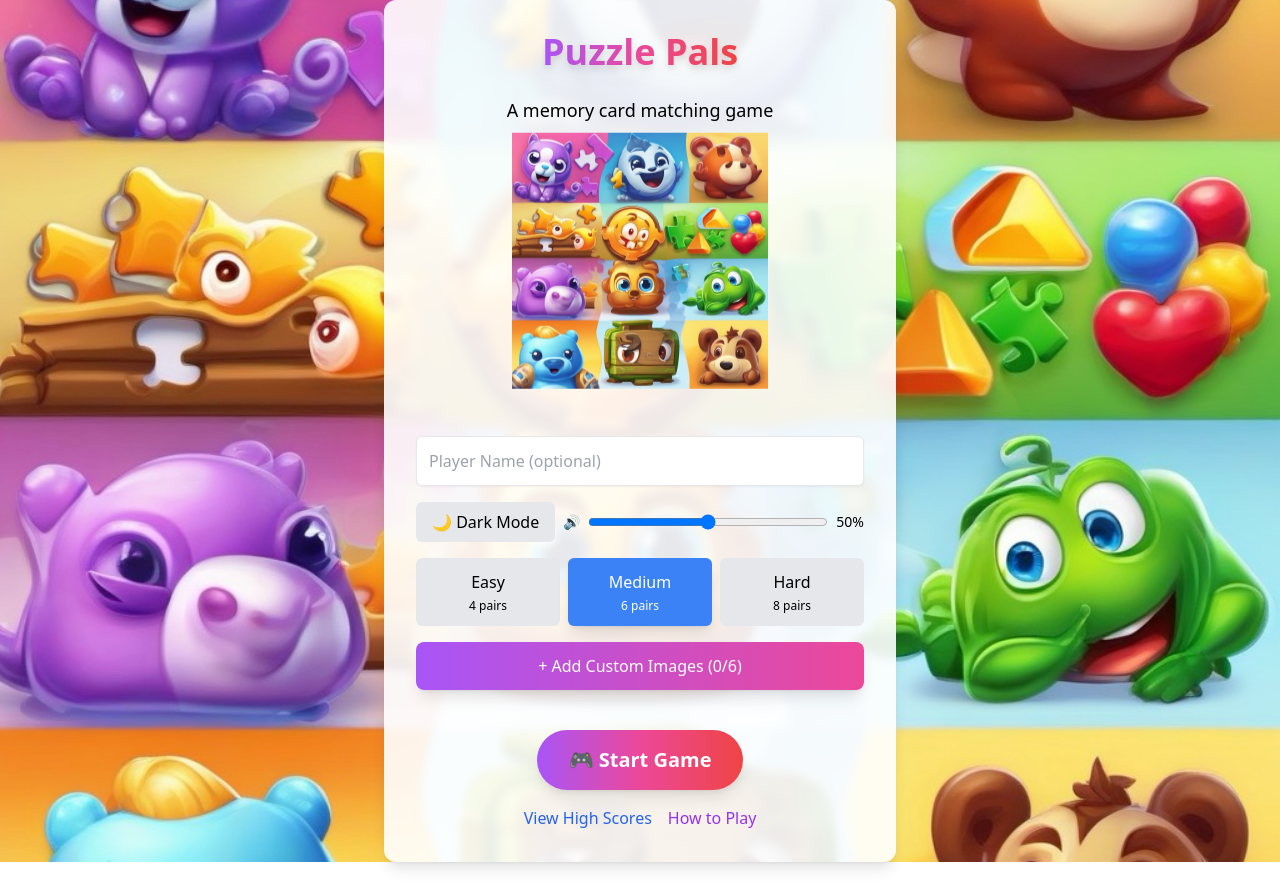
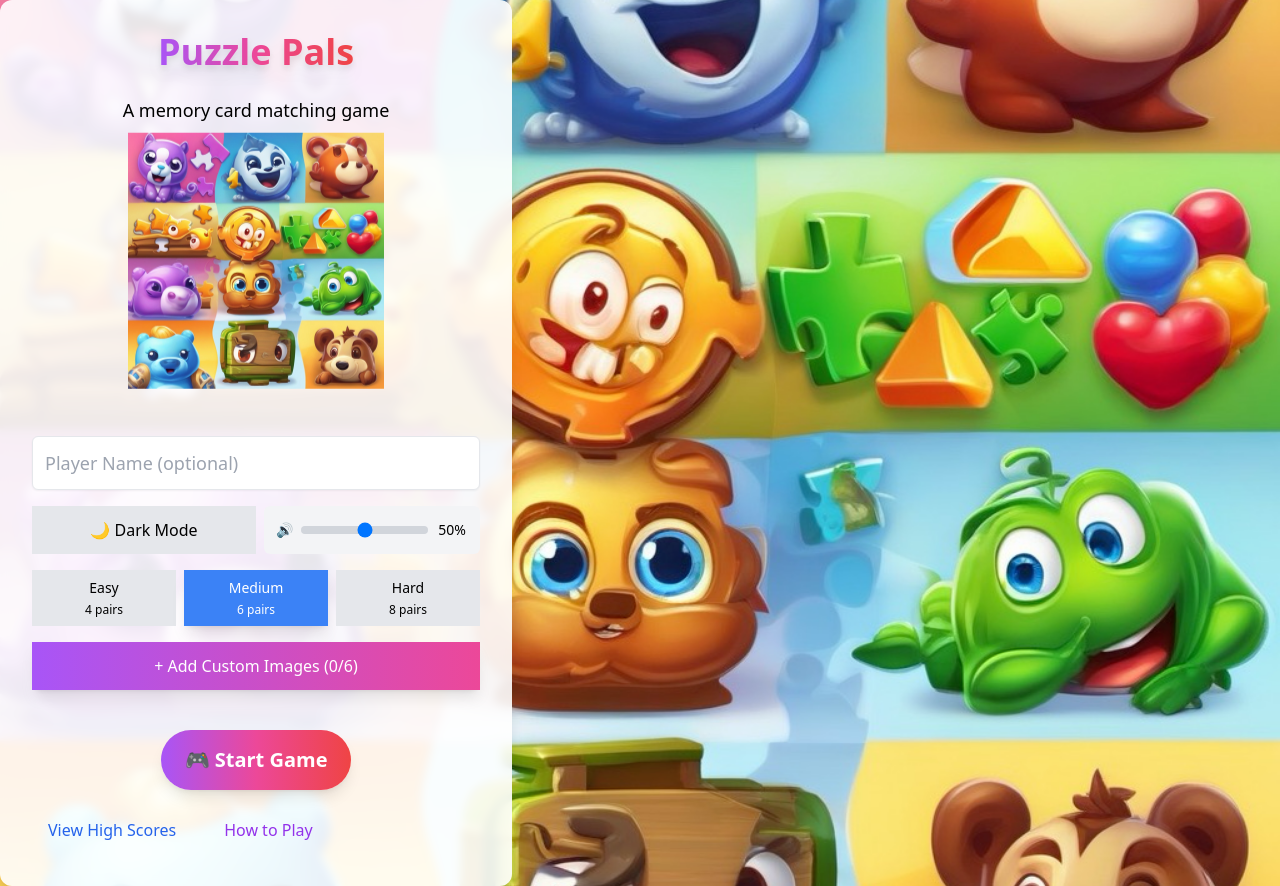
Before and after one commit to sudo-self/puzzle-pals, a React (Create React App) app: page / in a window 1280 px wide. Before the commit the page ends 862 px from the top, so only its background shows below. Built offline with nearby package versions, Linux system fonts and the light colour scheme.

Commit message:
Update App.tsx

```diff
--- a/src/App.tsx
+++ b/src/App.tsx
@@ -114,6 +114,38 @@ const generateAvatar = () => {
   return `https://api.dicebear.com/9.x/fun-emoji/svg?seed=${seed}`;
 };
 
+// Touch-friendly button component
+const TouchButton: React.FC<{
+  onClick: () => void;
+  children: React.ReactNode;
+  className?: string;
+  disabled?: boolean;
+  size?: "sm" | "md" | "lg";
+}> = ({ onClick, children, className = "", disabled = false, size = "md" }) => {
+  const sizeClasses = {
+    sm: "px-3 py-2 text-sm min-h-[44px]",
+    md: "px-4 py-3 text-base min-h-[48px]",
+    lg: "px-6 py-4 text-lg min-h-[52px]"
+  };
+
+  return (
+    <button
+      onClick={onClick}
+      disabled={disabled}
+      className={`
+        ${sizeClasses[size]}
+        touch-manipulation select-none
+        active:scale-95 transition-transform duration-150
+        disabled:opacity-50 disabled:active:scale-100
+        ${className}
+      `}
+      style={{ WebkitTapHighlightColor: 'transparent' }}
+    >
+      {children}
+    </button>
+  );
+};
+
 // Components
 const SplashScreen: React.FC<{
   theme: "light" | "dark";
@@ -142,24 +174,31 @@ const SplashScreen: React.FC<{
   onImageUpload, onRemoveImage, onStartGame, onToggleTutorial, onToggleScores,
   onClearScores, volume, onVolumeChange, playSound
 }) => {
+  const fileInputRef = useRef<HTMLInputElement>(null);
+
+  const handleImageUploadClick = () => {
+    playSound("click");
+    fileInputRef.current?.click();
+  };
+
   return (
-    <div className={`text-center p-8 space-y-6 max-w-lg w-full rounded-xl shadow-lg ${
+    <div className={`text-center p-4 md:p-8 space-y-6 max-w-lg w-full rounded-xl shadow-lg ${
       theme === "light"
         ? "bg-white/90 backdrop-blur-sm"
         : "bg-gray-800/90 backdrop-blur-sm"
     }`}>
-      <h1 className="text-4xl font-bold mb-4">
+      <h1 className="text-3xl md:text-4xl font-bold mb-4">
         <span className="bg-gradient-to-r from-purple-500 via-pink-500 to-red-500 bg-clip-text text-transparent drop-shadow-lg">
           Puzzle Pals
         </span>
       </h1>
-      <p className="text-lg">A memory card matching game</p>
+      <p className="text-base md:text-lg">A memory card matching game</p>
 
       <div className="flex justify-center my-4">
         <img
           src="./pals.svg"
           alt="Puzzle Pals Logo"
-          className="w-64 h-64 mx-auto animate-bounce"
+          className="w-48 h-48 md:w-64 md:h-64 mx-auto animate-bounce"
         />
       </div>
 
@@ -169,21 +208,22 @@ const SplashScreen: React.FC<{
           value={playerName}
           onChange={(e) => onNameChange(e.target.value)}
           placeholder="Player Name (optional)"
-          className="mt-2 p-3 w-full border rounded-md shadow-sm focus:ring-2 focus:ring-purple-500 focus:border-transparent"
+          className="mt-2 p-3 w-full border rounded-md shadow-sm focus:ring-2 focus:ring-purple-500 focus:border-transparent text-base md:text-lg min-h-[48px]"
         />
 
-        <div className="flex space-x-2">
-          <button
+        <div className="flex flex-col md:flex-row gap-2">
+          <TouchButton
             onClick={() => {
               playSound("click");
               onThemeChange();
             }}
-            className="px-4 py-2 rounded-md bg-gray-200 hover:bg-gray-300 dark:bg-gray-700 dark:hover:bg-gray-600 transition-colors"
+            className="flex-1 bg-gray-200 hover:bg-gray-300 dark:bg-gray-700 dark:hover:bg-gray-600 transition-colors"
+            size="md"
           >
             {theme === "light" ? "🌙 Dark Mode" : "☀️ Light Mode"}
-          </button>
+          </TouchButton>
 
-          <div className="flex-1 flex items-center space-x-2">
+          <div className="flex-1 flex items-center space-x-2 bg-gray-100 dark:bg-gray-700 rounded-md px-3 min-h-[48px]">
             <span className="text-sm">🔊</span>
             <input
               type="range"
@@ -192,21 +232,21 @@ const SplashScreen: React.FC<{
               step="0.1"
               value={volume}
               onChange={(e) => onVolumeChange(parseFloat(e.target.value))}
-              className="w-full"
+              className="w-full h-2 bg-gray-300 rounded-lg appearance-none cursor-pointer"
             />
-            <span className="text-sm">{Math.round(volume * 100)}%</span>
+            <span className="text-sm w-12">{Math.round(volume * 100)}%</span>
           </div>
         </div>
 
         <div className="grid grid-cols-3 gap-2">
           {Object.entries(DIFFICULTY_SETTINGS).map(([key, setting]) => (
-            <button
+            <TouchButton
               key={key}
               onClick={() => {
                 playSound("click");
                 onDifficultyChange(key as "easy" | "medium" | "hard");
               }}
-              className={`p-3 rounded-md transition-all ${
+              className={`transition-all ${
                 difficulty === key
                   ? key === "easy"
                     ? "bg-green-500 text-white shadow-lg"
@@ -217,28 +257,31 @@ const SplashScreen: React.FC<{
                     ? "bg-gray-200 hover:bg-gray-300"
                     : "bg-gray-700 hover:bg-gray-600"
               }`}
+              size="sm"
             >
               {setting.name}
               <div className="text-xs mt-1">
                 {setting.pairs} pairs
               </div>
-            </button>
+            </TouchButton>
           ))}
         </div>
 
-        <div className="relative mt-4">
-          <button
-            className="neumorphic-button w-full px-4 py-3 rounded-lg bg-gradient-to-r from-purple-500 to-pink-500 text-white shadow-lg hover:from-purple-600 hover:to-pink-600 transition-all"
-            onClick={() => playSound("click")}
+        <div className="relative">
+          <TouchButton
+            className="w-full bg-gradient-to-r from-purple-500 to-pink-500 text-white shadow-lg hover:from-purple-600 hover:to-pink-600"
+            onClick={handleImageUploadClick}
+            size="md"
           >
             + Add Custom Images ({customImages.length}/{DIFFICULTY_SETTINGS[difficulty].pairs})
-          </button>
+          </TouchButton>
           <input
+            ref={fileInputRef}
             type="file"
             multiple
             accept="image/*"
             onChange={(e) => onImageUpload(e.target.files)}
-            className="absolute inset-0 opacity-0 cursor-pointer"
+            className="absolute inset-0 opacity-0 cursor-pointer w-full h-full"
           />
         </div>
 
@@ -259,7 +302,8 @@ const SplashScreen: React.FC<{
                       playSound("click");
                       onRemoveImage(i);
                     }}
-                    className="absolute -top-2 -right-2 bg-red-500 text-white rounded-full w-5 h-5 flex items-center justify-center text-xs hover:bg-red-600 transition-colors"
+                    className="absolute -top-2 -right-2 bg-red-500 text-white rounded-full w-6 h-6 flex items-center justify-center text-xs hover:bg-red-600 transition-colors touch-manipulation"
+                    style={{ WebkitTapHighlightColor: 'transparent' }}
                   >
                     ×
                   </button>
@@ -270,36 +314,39 @@ const SplashScreen: React.FC<{
         )}
 
         <div className="flex flex-col items-center space-y-4 pt-4">
-          <button
+          <TouchButton
             onClick={() => {
               playSound("punch");
               onStartGame();
             }}
-            className="mt-2 px-8 py-4 text-xl font-bold text-white rounded-full bg-gradient-to-r from-purple-500 via-pink-500 to-red-500 shadow-lg hover:scale-105 transition-transform disabled:opacity-50 disabled:cursor-not-allowed"
+            className="mt-2 text-xl font-bold text-white rounded-full bg-gradient-to-r from-purple-500 via-pink-500 to-red-500 shadow-lg hover:scale-105 disabled:opacity-50 disabled:cursor-not-allowed"
             disabled={customImages.length > DIFFICULTY_SETTINGS[difficulty].pairs}
+            size="lg"
           >
             🎮 Start Game
-          </button>
+          </TouchButton>
 
-          <div className="flex space-x-4">
-            <button
+          <div className="flex flex-col sm:flex-row gap-4 w-full">
+            <TouchButton
               onClick={() => {
                 playSound("click");
                 onToggleScores();
               }}
-              className="text-blue-600 hover:underline dark:text-blue-400"
+              className="text-blue-600 hover:underline dark:text-blue-400 bg-transparent"
+              size="md"
             >
               {showScores ? "Hide Scores" : "View High Scores"}
-            </button>
-            <button
+            </TouchButton>
+            <TouchButton
               onClick={() => {
                 playSound("click");
                 onToggleTutorial();
               }}
-              className="text-purple-600 hover:underline dark:text-purple-400"
+              className="text-purple-600 hover:underline dark:text-purple-400 bg-transparent"
+              size="md"
             >
               {showTutorial ? "Hide Tutorial" : "How to Play"}
-            </button>
+            </TouchButton>
           </div>
         </div>
 
@@ -309,7 +356,7 @@ const SplashScreen: React.FC<{
           }`}>
             <h3 className="font-bold mb-2">How to Play</h3>
             <ul className="text-left space-y-2 text-sm">
-              <li>• Click on tiles to flip them over and reveal the image</li>
+              <li>• Tap on tiles to flip them over and reveal the image</li>
               <li>• Match two identical images to make them disappear</li>
               <li>• Try to find all pairs in the fewest moves and shortest time</li>
               <li>• Higher difficulties have more pairs to match</li>
@@ -344,17 +391,18 @@ const ScoresList: React.FC<{
     }`}>
       <div className="flex justify-between items-center mb-2">
         <h3 className="font-bold text-lg">Leaderboard</h3>
-        <button
+        <TouchButton
           onClick={onClearScores}
-          className="text-xs bg-red-500 text-white px-2 py-1 rounded hover:bg-red-600 transition-colors"
+          className="bg-red-500 text-white hover:bg-red-600 transition-colors"
+          size="sm"
         >
           Clear Scores
-        </button>
+        </TouchButton>
       </div>
       {scores.length === 0 ? (
         <p className="text-gray-500">No scores yet! Play a game to appear here.</p>
       ) : (
-        <div className="overflow-x-auto">
+        <div className="overflow-x-auto touch-pan-x">
           <table className="w-full text-sm">
             <thead>
               <tr className="border-b">
@@ -363,7 +411,6 @@ const ScoresList: React.FC<{
                 <th className="text-left">Difficulty</th>
                 <th className="text-right">Moves</th>
                 <th className="text-right">Time</th>
-                <th className="text-right">Date</th>
               </tr>
             </thead>
             <tbody>
@@ -383,11 +430,10 @@ const ScoresList: React.FC<{
                   <td className="py-2">
                     {i === 0 ? "🥇" : i === 1 ? "🥈" : i === 2 ? "🥉" : i + 1}
                   </td>
-                  <td>{score.name || "Anonymous"}</td>
+                  <td className="truncate max-w-[80px]">{score.name || "Anonymous"}</td>
                   <td>{DIFFICULTY_SETTINGS[score.difficulty].name}</td>
                   <td className="text-right">{score.moves}</td>
                   <td className="text-right">{formatTime(score.time)}</td>
-                  <td className="text-right">{score.date}</td>
                 </tr>
               ))}
             </tbody>
@@ -423,7 +469,6 @@ const Confetti: React.FC<{ show: boolean }> = ({ show }) => {
         );
       })}
 
-
       {[...Array(50)].map((_, i) => (
         <div
           key={`fallback-${i}`}
@@ -449,24 +494,33 @@ const GameBoard: React.FC<{
   theme: "light" | "dark";
   onTileClick: (index: number) => void;
 }> = ({ tiles, difficulty, theme, onTileClick }) => {
-  const [hoveredTile, setHoveredTile] = useState<number | null>(null);
+  const [touchedTile, setTouchedTile] = useState<number | null>(null);
+
+  const getGridCols = () => {
+    const cols = DIFFICULTY_SETTINGS[difficulty].columns;
+    return `grid-cols-${cols} sm:grid-cols-${cols} md:grid-cols-${cols}`;
+  };
 
   return (
-    <div className={`grid gap-3 w-full grid-cols-${DIFFICULTY_SETTINGS[difficulty].columns}`}>
+    <div className={`grid gap-2 sm:gap-3 w-full max-w-full overflow-hidden ${getGridCols()} p-2`}>
       {tiles.map((tile, index) => (
         <div
           key={tile.id}
-          className={`tile-container aspect-square relative ${
-            tile.animate ? "spin-on-match pop-on-match" : ""
-          } ${tile.isMatched ? "glow" : ""} ${
-            hoveredTile === index ? "scale-105" : ""
-          } transition-transform duration-200`}
+          className={`
+            tile-container aspect-square relative
+            ${tile.animate ? "spin-on-match pop-on-match" : ""}
+            ${tile.isMatched ? "glow" : ""}
+            ${touchedTile === index ? "scale-105" : ""}
+            transition-transform duration-200
+            touch-manipulation
+          `}
           onClick={() => onTileClick(index)}
-          onMouseEnter={() => setHoveredTile(index)}
-          onMouseLeave={() => setHoveredTile(null)}
+          onTouchStart={() => setTouchedTile(index)}
+          onTouchEnd={() => setTouchedTile(null)}
+          style={{ WebkitTapHighlightColor: 'transparent' }}
         >
           <div
-            className={`tile-inner ${
+            className={`tile-inner w-full h-full ${
               tile.isFlipped || tile.isMatched ? "tile-flipped" : ""
             }`}
           >
@@ -475,14 +529,15 @@ const GameBoard: React.FC<{
                 ? "border border-gray-300 bg-white"
                 : "border border-gray-600 bg-gray-800"
             } ${tile.isHinted ? "hint-glow" : ""}`}>
-              <span className="text-3xl opacity-70">❔</span>
+              <span className="text-2xl sm:text-3xl opacity-70">❔</span>
             </div>
             <div className="tile-face tile-back flex items-center justify-center">
               <img
                 src={tile.content}
                 alt="Tile Content"
-                className="w-full h-full object-cover rounded-lg"
+                className="w-full h-full object-cover rounded-lg select-none"
                 loading="lazy"
+                draggable={false}
               />
             </div>
           </div>
@@ -780,16 +835,17 @@ const MemoryTileGame = () => {
 
   return (
     <div
-      className={`min-h-screen ${
+      className={`min-h-screen safe-area-inset ${
         showSplash
           ? "bg-white"
           : theme === "light"
           ? "bg-gradient-to-br from-blue-100 via-purple-100 to-pink-100"
           : "bg-gradient-to-br from-gray-800 via-gray-700 to-gray-900"
-      } flex items-center justify-center transition-colors duration-300`}
+      } flex items-center justify-center transition-colors duration-300 overflow-hidden`}
       style={splashBackground}
     >
       {showSplash ? (
+        <div className="w-full h-full overflow-y-auto">
           <SplashScreen
             theme={theme}
             playerName={playerName}
@@ -812,21 +868,22 @@ const MemoryTileGame = () => {
             onVolumeChange={setVolume}
             playSound={playSound}
           />
+        </div>
       ) : (
-        <div className="w-full max-w-5xl flex flex-col items-center relative p-4">
+        <div className="w-full max-w-5xl flex flex-col items-center relative p-2 sm:p-4 h-full">
           <Confetti show={showConfetti} />
 
           {/* Game Header */}
-          <div className="w-full flex justify-between items-center mb-6">
-            <div className="flex items-center space-x-4">
+          <div className="w-full flex flex-col sm:flex-row justify-between items-center mb-4 sm:mb-6 gap-2">
+            <div className="flex items-center space-x-2 sm:space-x-4">
               {playerName && (
-                <div className="text-2xl md:text-4xl font-bold">
+                <div className="text-xl sm:text-2xl md:text-4xl font-bold">
                   <span className="bg-gradient-to-r from-purple-600 via-pink-500 to-red-500 bg-clip-text text-transparent drop-shadow-md">
                     {playerName}
                   </span>
                 </div>
               )}
-              <span className={`text-lg px-3 py-1 rounded-full ${
+              <span className={`text-sm sm:text-lg px-2 sm:px-3 py-1 rounded-full ${
                 difficulty === "easy"
                   ? "bg-green-100 text-green-800"
                   : difficulty === "medium"
@@ -837,28 +894,30 @@ const MemoryTileGame = () => {
               </span>
             </div>
 
-            <div className="flex items-center space-x-4">
-              <button
+            <div className="flex items-center space-x-2 sm:space-x-4">
+              <TouchButton
                 onClick={() => {
                   playSound("click");
                   setTheme(theme === "light" ? "dark" : "light");
                 }}
                 className="p-2 rounded-full bg-white bg-opacity-30 hover:bg-opacity-50 transition-colors"
+                size="sm"
               >
                 {theme === "light" ? "🌙" : "☀️"}
-              </button>
-              <button
+              </TouchButton>
+              <TouchButton
                 onClick={handleRestart}
-                className="bg-gradient-to-r from-red-500 to-orange-500 hover:from-red-600 hover:to-orange-600 text-white font-bold py-2 px-4 rounded shadow transition-all"
+                className="bg-gradient-to-r from-red-500 to-orange-500 hover:from-red-600 hover:to-orange-600 text-white font-bold rounded shadow transition-all"
+                size="sm"
               >
                 🏠 Main Menu
-              </button>
+              </TouchButton>
             </div>
           </div>
 
           {/* Game Stats */}
-          <div className="mb-6 flex justify-between w-full px-6 text-xl font-semibold">
-            <div className="flex flex-wrap gap-4 justify-center">
+          <div className="mb-4 sm:mb-6 w-full px-2">
+            <div className="flex flex-wrap gap-2 sm:gap-4 justify-center text-base sm:text-xl font-semibold">
               <div className="bg-gradient-to-r from-purple-600 via-pink-500 to-red-500 bg-clip-text text-transparent drop-shadow-md">
                 🏃 Moves: <b>{moves}</b>
               </div>
@@ -868,77 +927,87 @@ const MemoryTileGame = () => {
               <div className="bg-gradient-to-r from-purple-600 via-pink-500 to-red-500 bg-clip-text text-transparent drop-shadow-md">
                 ⏱️ Time: <b>{formatTime(timer)}</b>
               </div>
-              <button
+              <TouchButton
                 onClick={showHint}
                 disabled={hintCount <= 0 || flippedTiles.length > 0 || gameOver}
-                className={`px-3 py-1 rounded-full flex items-center gap-1 ${
+                className={`rounded-full flex items-center gap-1 ${
                   hintCount <= 0 || flippedTiles.length > 0 || gameOver
                     ? "bg-gray-300 text-gray-500 cursor-not-allowed"
                     : "bg-yellow-500 text-white hover:bg-yellow-600 cursor-pointer"
                 } transition-colors`}
+                size="sm"
               >
                 💡 Hint ({hintCount})
-              </button>
+              </TouchButton>
             </div>
           </div>
 
           {/* Game Over Modal */}
           {gameOver && (
-            <div className="absolute inset-0 bg-black/70 flex items-center justify-center z-10 rounded-lg backdrop-blur-sm">
-              <div className={`p-8 rounded-lg shadow-xl text-center max-w-md w-full ${
+            <div className="absolute inset-0 bg-black/70 flex items-center justify-center z-10 rounded-lg backdrop-blur-sm p-4">
+              <div className={`p-6 sm:p-8 rounded-lg shadow-xl text-center max-w-md w-full ${
                 theme === "light" ? "bg-white" : "bg-gray-800"
               }`}>
-                <h2 className="text-3xl font-bold mb-4 bg-gradient-to-r from-purple-600 via-pink-500 to-red-500 bg-clip-text text-transparent">
+                <h2 className="text-2xl sm:text-3xl font-bold mb-4 bg-gradient-to-r from-purple-600 via-pink-500 to-red-500 bg-clip-text text-transparent">
                   🎉 You Win! 🎉
                 </h2>
-                <div className="space-y-2 mb-6">
-                  <p className="text-xl">Completed in <b>{moves}</b> moves</p>
-                  <p className="text-xl">Time: <b>{formatTime(timer)}</b></p>
-                  <p className="text-xl">Difficulty: <b>{gameConfig.name}</b></p>
-                  <p className="text-xl">Hints remaining: <b>{hintCount}</b></p>
+                <div className="space-y-2 mb-6 text-base sm:text-xl">
+                  <p>Completed in <b>{moves}</b> moves</p>
+                  <p>Time: <b>{formatTime(timer)}</b></p>
+                  <p>Difficulty: <b>{gameConfig.name}</b></p>
+                  <p>Hints remaining: <b>{hintCount}</b></p>
                 </div>
-                <div className="flex space-x-4 justify-center">
-                  <button
+                <div className="flex flex-col sm:flex-row space-y-2 sm:space-y-0 sm:space-x-4 justify-center">
+                  <TouchButton
                     onClick={handleNewGame}
-                    className="px-6 py-2 bg-gradient-to-r from-blue-500 to-purple-500 text-white rounded-lg hover:from-blue-600 hover:to-purple-600 transition-all shadow"
+                    className="bg-gradient-to-r from-blue-500 to-purple-500 text-white rounded-lg hover:from-blue-600 hover:to-purple-600 transition-all shadow"
+                    size="md"
                   >
                     🔄 Play Again
-                  </button>
-                  <button
+                  </TouchButton>
+                  <TouchButton
                     onClick={handleRestart}
-                    className="px-6 py-2 bg-gradient-to-r from-gray-500 to-gray-700 text-white rounded-lg hover:from-gray-600 hover:to-gray-800 transition-all shadow"
+                    className="bg-gradient-to-r from-gray-500 to-gray-700 text-white rounded-lg hover:from-gray-600 hover:to-gray-800 transition-all shadow"
+                    size="md"
                   >
                     🏠 Main Menu
-                  </button>
+                  </TouchButton>
                 </div>
               </div>
             </div>
           )}
 
           {/* Game Board */}
+          <div className="w-full flex-1 flex items-center justify-center overflow-auto">
             <GameBoard
               tiles={tiles}
               difficulty={difficulty}
               theme={theme}
               onTileClick={handleTileClick}
             />
-
-          {/* Restart Button */}
+          </div>
         </div>
       )}
 
       {/* Image Modal */}
       {showImageModal && (
-        <div className="fixed inset-0 bg-black/80 flex items-center justify-center z-50 p-4">
-          <div className="bg-white rounded-lg max-w-2xl w-full p-4">
+        <div
+          className="fixed inset-0 bg-black/80 flex items-center justify-center z-50 p-4"
+          onClick={closeImageModal}
+        >
+          <div
+            className="bg-white rounded-lg max-w-2xl w-full p-4"
+            onClick={(e) => e.stopPropagation()}
+          >
             <div className="flex justify-between items-center mb-4">
               <h3 className="text-xl font-bold">Image Preview</h3>
-              <button
+              <TouchButton
                 onClick={closeImageModal}
-                className="text-2xl hover:text-red-500"
+                className="text-2xl hover:text-red-500 bg-transparent"
+                size="sm"
               >
                 &times;
-              </button>
+              </TouchButton>
             </div>
             <img
               src={selectedImage}
```
Lines whose indentation alone changed are shown as unchanged.
